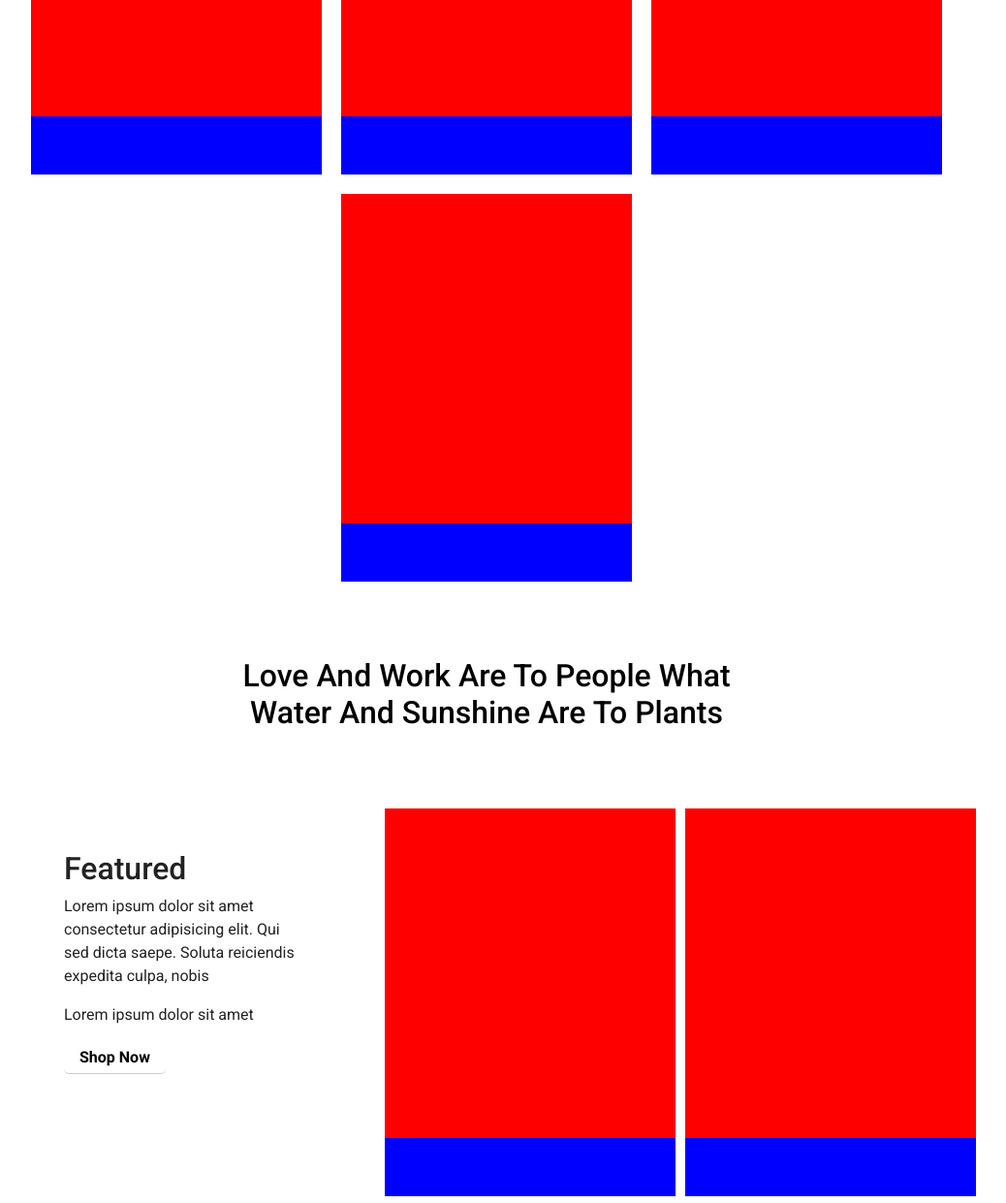
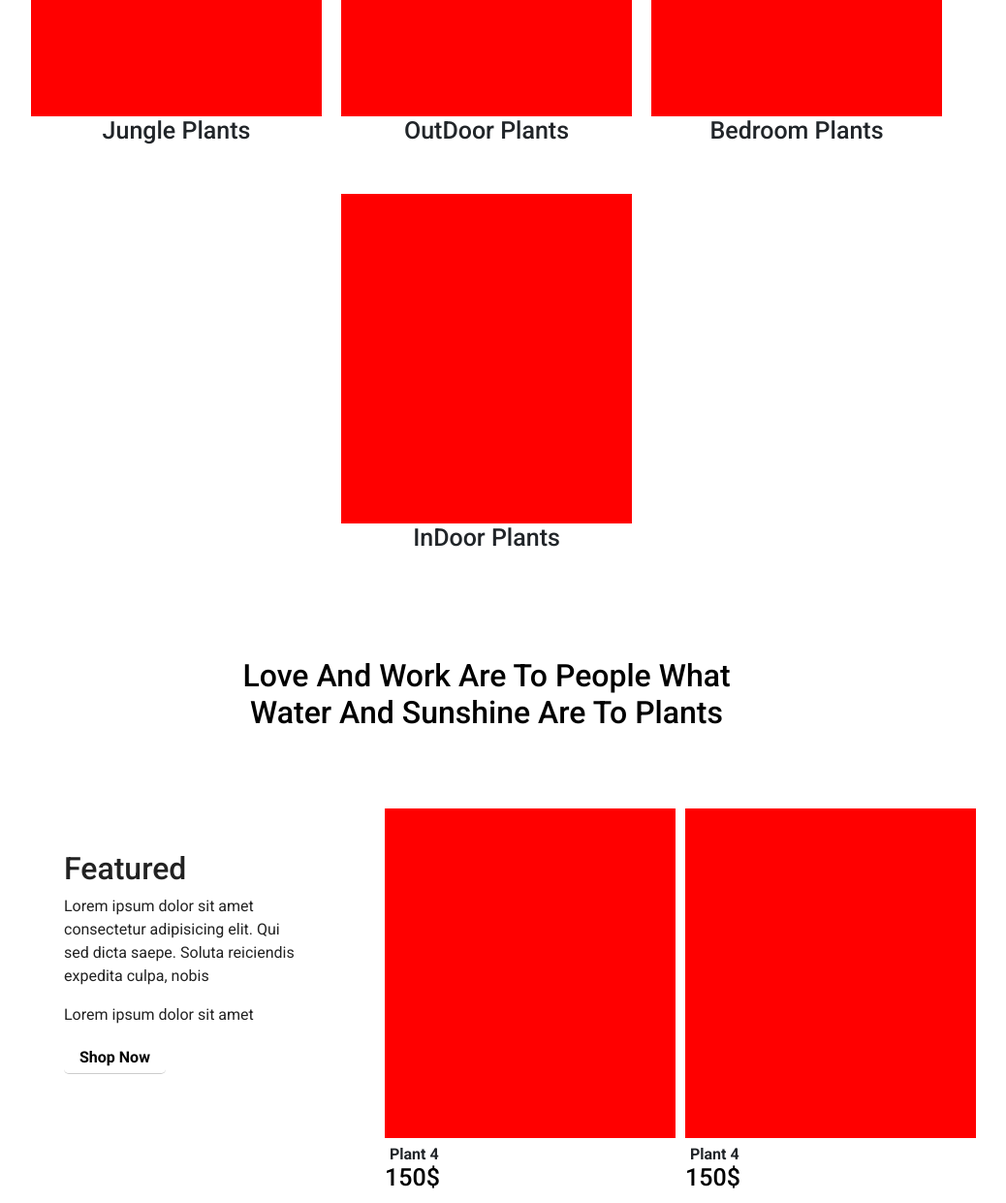
Before and after one commit to fares-primida/Descovers, a plain HTML site: page index.html in a window 1280 px wide. Shown: the part 1080-2321 px from the top of the page at 97% size, without its empty margins (138-1176 px from the left). Drawn offline with Linux system fonts and the light colour scheme.

Commit message:
just a Modifie

```diff
--- a/app.js
+++ b/app.js
@@ -0,0 +1 @@
+console.log(window.scrollY)
--- a/index.html
+++ b/index.html
@@ -51,21 +51,25 @@
                 <div class="c-image">
                     <img src="" alt="">
                 </div>
+                <h2>Jungle Plants</h2>
             </div>
             <div class="cart">
                 <div class="c-image">
                     <img src="" alt="">
                 </div>
+                <h2>OutDoor Plants</h2>
             </div>
             <div class="cart">
                 <div class="c-image">
                     <img src="" alt="">
                 </div>
+                <h2>Bedroom Plants</h2>
             </div>
             <div class="cart">
                 <div class="c-image">
                     <img src="" alt="">
                 </div>
+                <h2>InDoor Plants</h2>
             </div>
         </div>
     </section>
@@ -87,16 +91,22 @@
                 <div class="p-image">
                     <img src="" alt="">
                 </div>
+                <p>Plant 4</p>
+                <h2>150$</h2>
             </div>
             <div class="p-cart">
                 <div class="p-image">
                     <img src="" alt="">
                 </div>
+                <p>Plant 4</p>
+                <h2>150$</h2>
             </div>
             <div class="p-cart">
                 <div class="p-image">
                     <img src="" alt="">
                 </div>
+                <p>Plant 4</p>
+                <h2>150$</h2>
             </div>
         </div>
     </section>
@@ -130,7 +140,7 @@
             <div class="abour-cart position-relative">
                 <div class="name position-absolute">
                     <h2 class="text-capitalize">
-                        company
+                        Discovers
                     </h2>
                 </div>
                 <div class="category position-absolute">
--- a/style.scss
+++ b/style.scss
@@ -86,10 +86,7 @@ header {
     }
 }
 
-.for-none {
-    width: 100%;
-    height: 87vh;
-}
+
 .catogories-section {
     width: 100%;
     height: fit-content;
@@ -104,7 +101,6 @@ header {
         .cart {
             width: 300px;
             height: 400px;
-            background-color: blue;
             margin: 10px;
             .c-image {
                 width: 100%;
@@ -113,6 +109,10 @@ header {
                 img {
                     width: 100%;
                 }
+            }
+            h2 {
+                font-size: 25px;
+                text-align: center;
             }
         }
     }
@@ -132,7 +132,6 @@ header {
         .p-cart {
             width: 300px;
             height: 400px;
-            background-color: blue;
             margin: 5px;
             .p-image {
                 width: 100%;
@@ -141,6 +140,15 @@ header {
                 img {
                     width: 100%;
                 }
+            }
+            p {
+                padding: 5px;
+                margin-bottom: -8px;
+                font-weight: bold;
+            }
+            h2 {
+                color: #000;
+                font-size: 25px;
             }
         }
         .p-cart-info {
```
Also changed, not shown: style.css, 1 other file.
